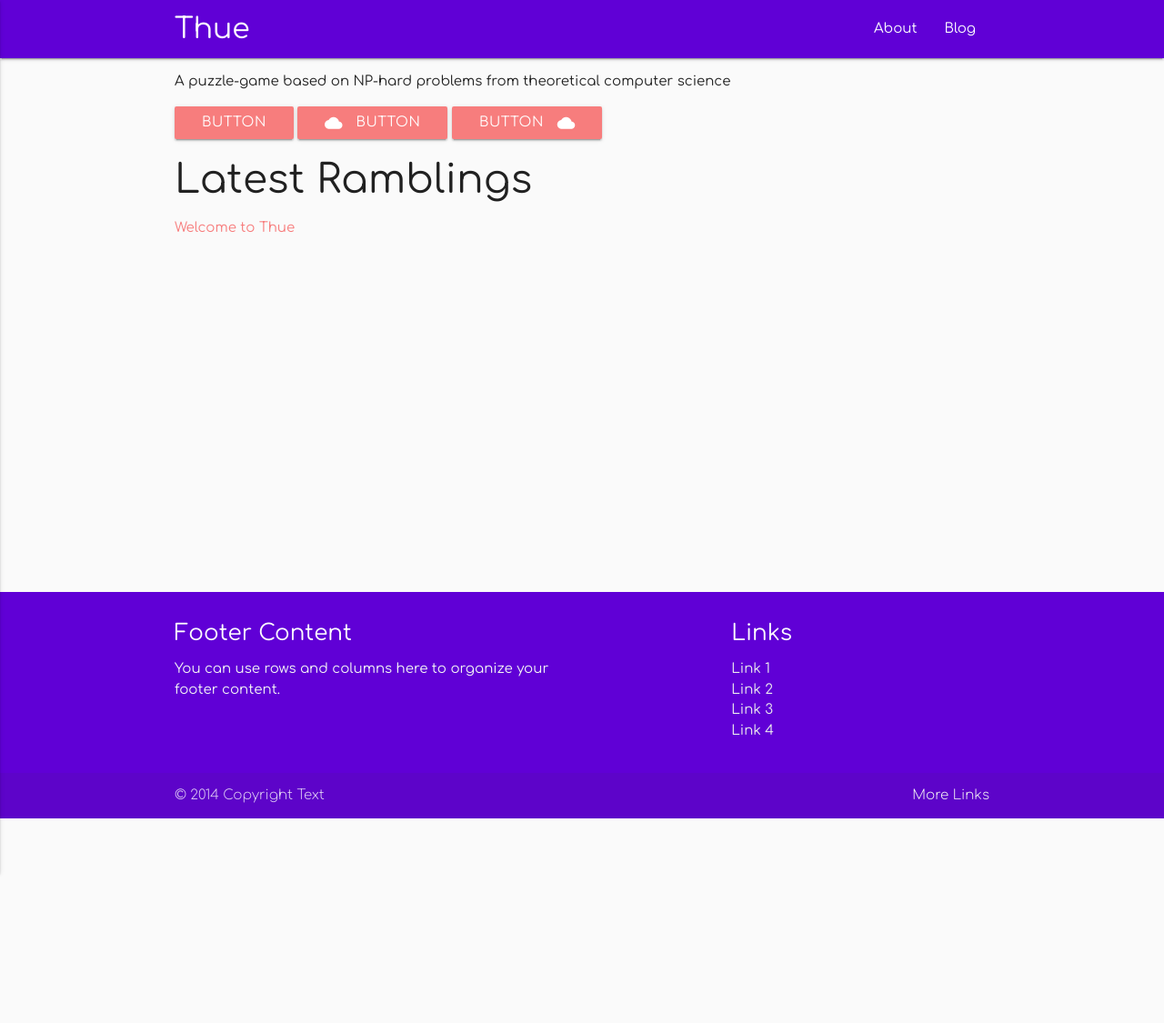
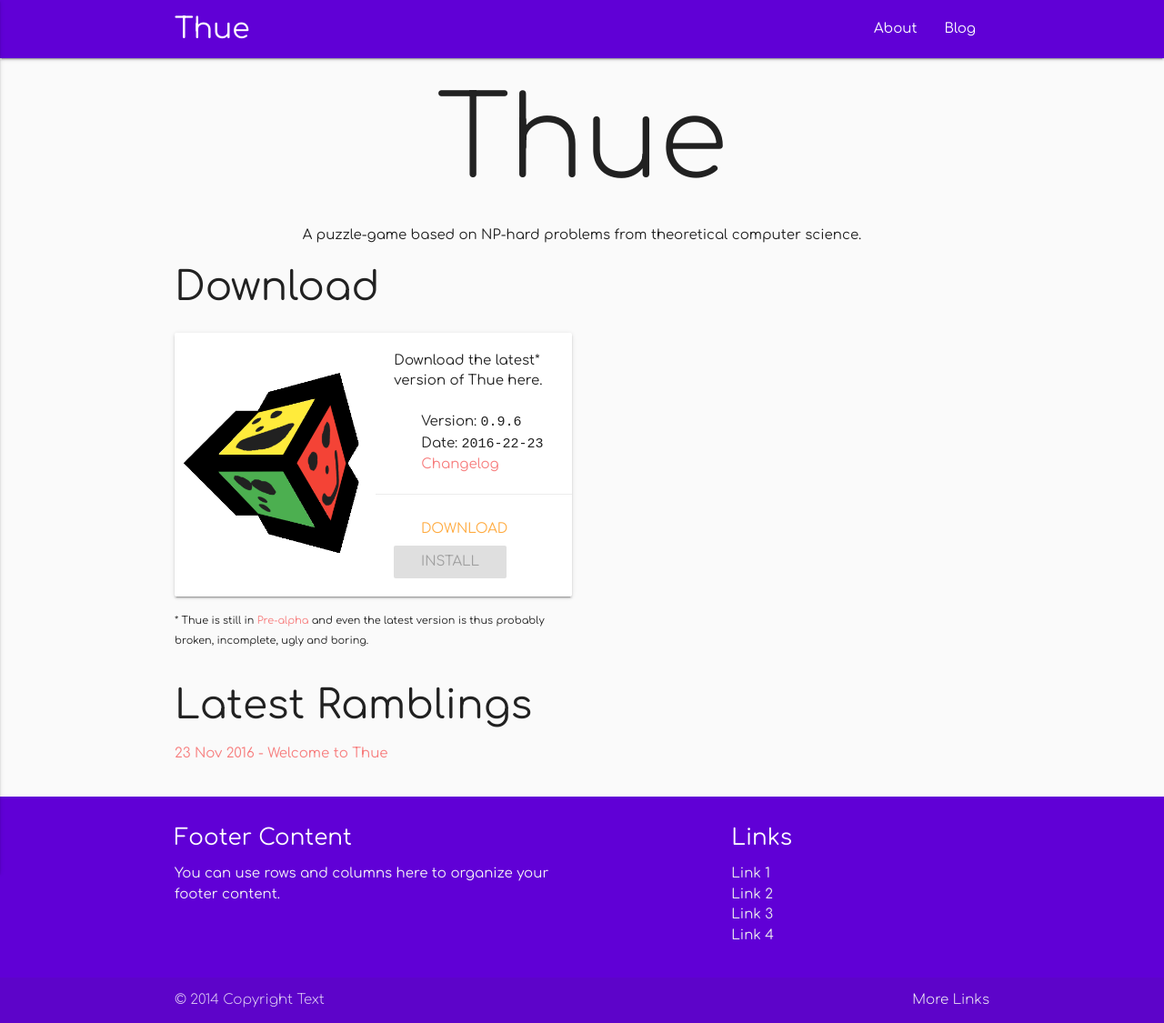
Before and after one commit to turbopope/thue.systems, a Jekyll site: the page built from index.md, in a window 1280 px wide. Shown: the whole page at 91% size. Built offline with Jekyll 4.4.1, drawn with Linux system fonts in a browser that asks for light colours; before the commit the page ends 900 px from its top, so only the background shows below that.

Commit message:
Put th home page to use

```diff
--- a/_layouts/home.html
+++ b/_layouts/home.html
@@ -2,16 +2,48 @@
 layout: default
 ---
 
-{{content}}
+<div class="title">{{ site.title }}</div>
+<div class="subtitle">{{ site.description }}.</div>
 
-<a class="waves-effect waves-light btn">button</a>
-<a class="waves-effect waves-light btn"><i class="material-icons left">cloud</i>button</a>
-<a class="waves-effect waves-light btn"><i class="material-icons right">cloud</i>button</a>
+
+<h3>Download</h3>
+
+<div class="row">
+  <div class="col m12 l6">
+    <div class="card horizontal">
+      <div class="valign-wrapper"><div class="card-image valign" style="max-width: 256px">
+        <img src="/img/logo.png" style="max-width: 100%; padding: 8px;">
+      </div></div>
+      <div class="card-stacked">
+        <div class="card-content">
+          <p>
+            Download the latest* version of Thue here.
+          </p>
+            <p style="padding-left: 30px">
+
+            <br>
+            Version: <code>0.9.6</code>
+            <br>
+            Date: <code>2016-22-23</code>
+            <br>
+            <a href="/changelog#latest">Changelog</a>
+          </p>
+        </div>
+        <div class="card-action">
+          <a class="waves-effect waves-teal btn-flat" href="http://dropbox.com/">Download APK</a>
+          <a class="waves-effect waves-teal btn-flat primary" href="http://play.google.com/" disabled>Install</a>
+        </div>
+      </div>
+    </div>
+    <p><small>* Thue is still in <a href="https://en.wikipedia.org/wiki/Software_release_life_cycle#Pre-alpha">Pre-alpha</a> and even the latest version is thus probably broken, incomplete, ugly and boring.</small></p>
+  </div>
+</div>
+
 
 <h3>Latest Ramblings</h3>
 
 <ul>
 {% for post in site.posts %}
-    <li><a href="{{ post.url }}">{{ post.title }}</a></li>
+    <li><a href="{{ post.url }}">{{ post.date | date_to_string }} - {{ post.title }}</a></li>
 {% endfor %}
 </ul>
--- a/css/style.scss
+++ b/css/style.scss
@@ -7,3 +7,13 @@
 @import "materialize/materialize";
 @import "side-nav";
 @import "make-footer-sticky";
+
+.title {
+  text-align: center;
+  font-size: 92pt;
+  font-weight: 300;
+}
+
+.subtitle {
+  text-align: center;
+}
```
Also changed, not shown: img/logo.png (added).
